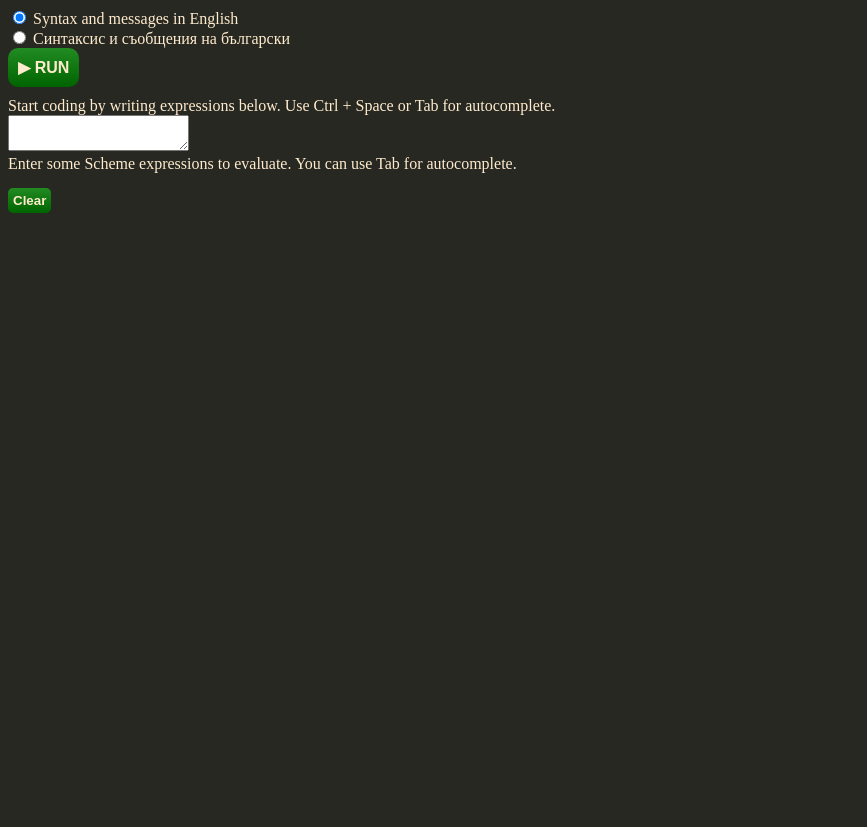
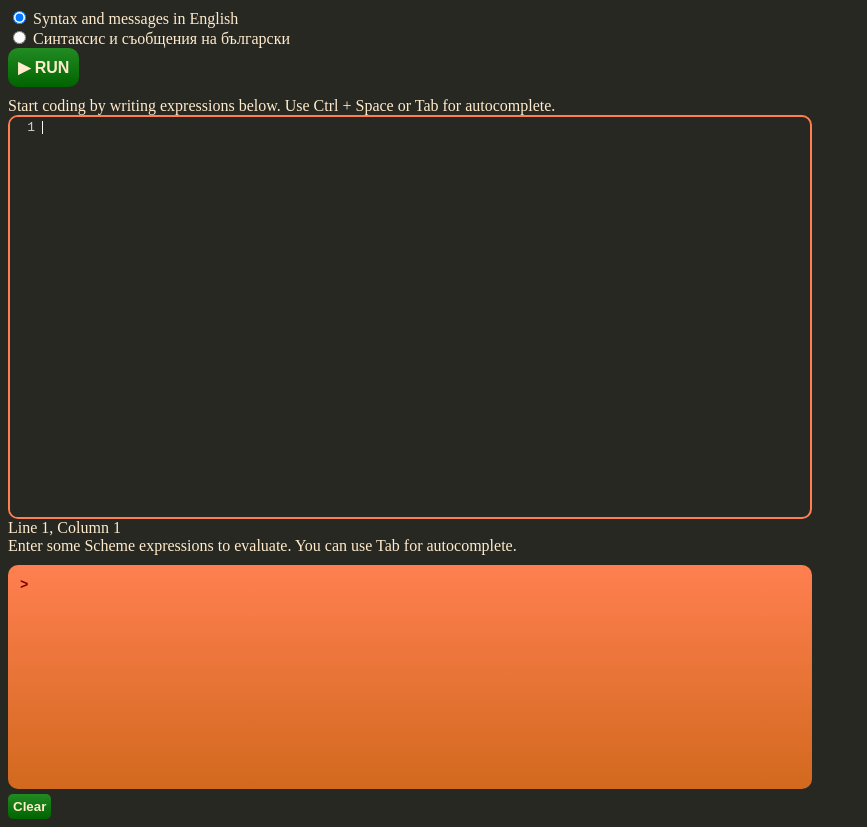
Before and after one commit to ipelovski/lilia, a plain HTML site: page editor/editor.html in a window 1280 px wide. Shown: the whole page, without its empty margins (0-867 px from the left). Before the commit the page ends 800 px from the top, so only its background shows below. Drawn offline with nearby package versions, Linux system fonts and the light colour scheme; the site is published under a folder, as on GitHub Pages, so addresses that start at the root find nothing.

Commit message:
quick fix for broken editor

```diff
--- a/editor/editor.html
+++ b/editor/editor.html
@@ -17,7 +17,7 @@
 	<script type="text/javascript" src="lib/show-hint.js"></script>
 	<script type="text/javascript" src="lib/anyword-hint.js"></script>
 	<script type="text/javascript" src="lib/codemirror-extensions.js"></script>
-	<script type="text/javascript" src="/lilia-packed.js"></script>
+	<script type="text/javascript" src="../lilia-packed.js"></script>
 </head>
 <body>
 	<div>
```
